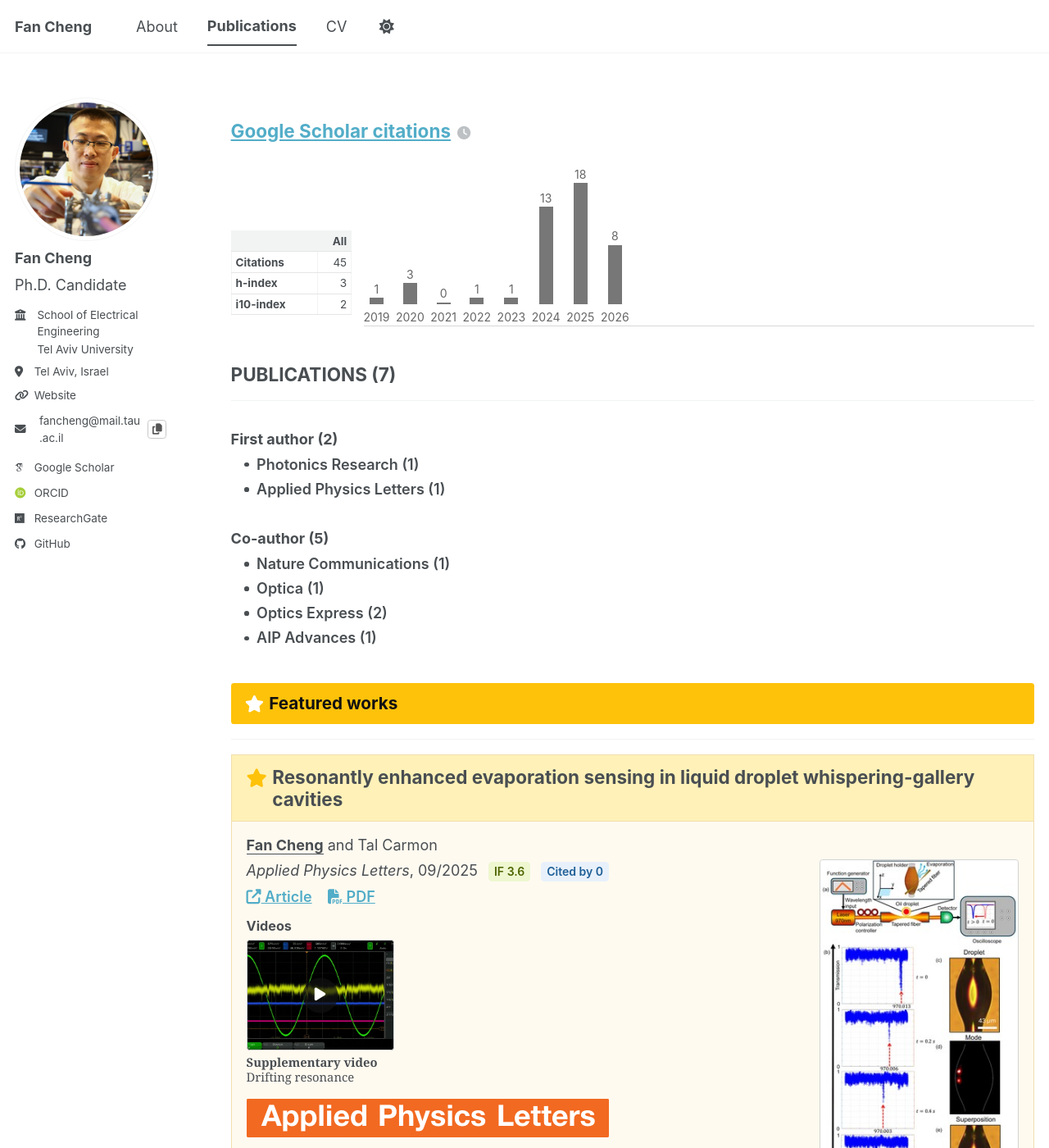
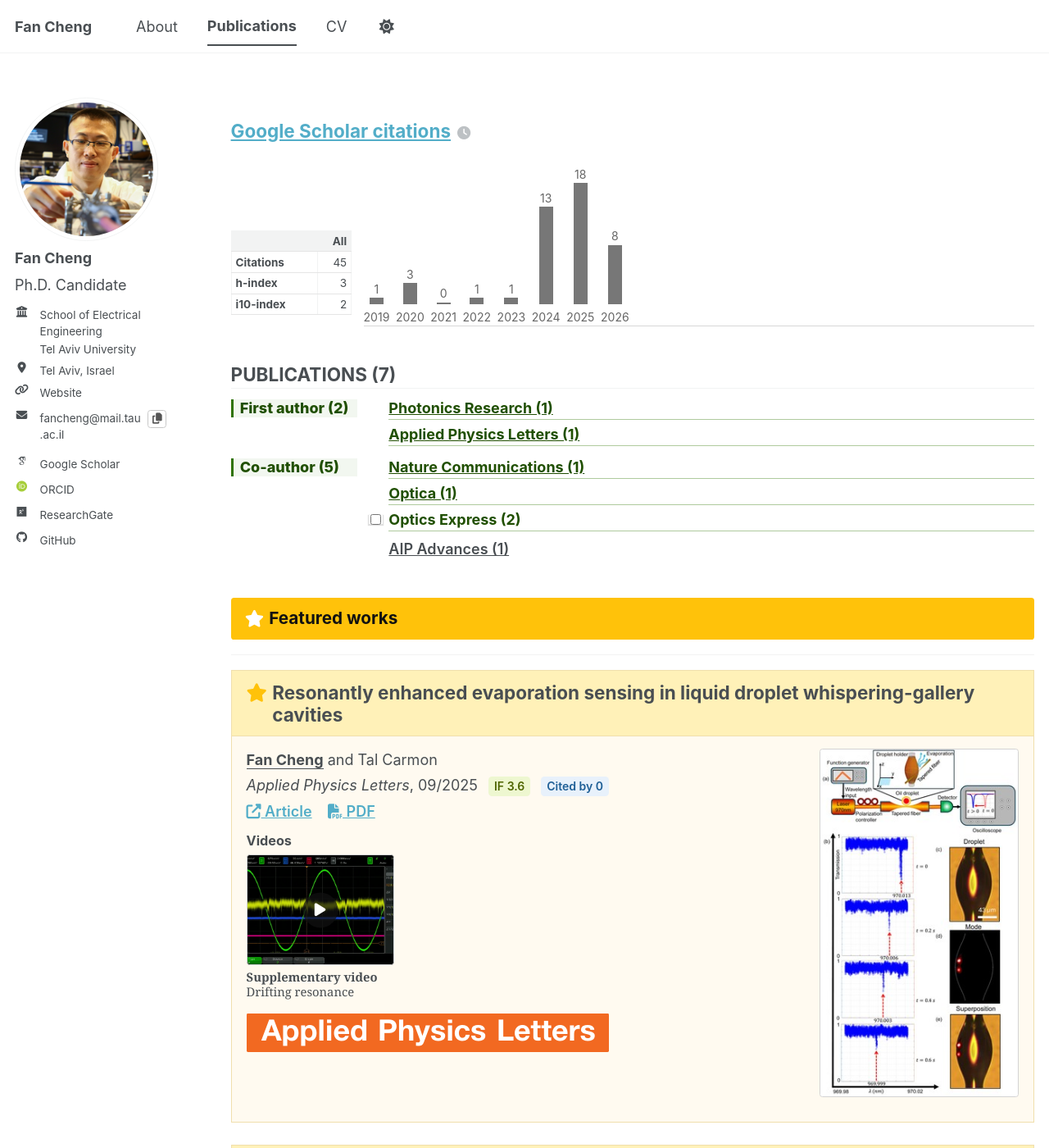
Before and after one commit to FanCheng5640/fancheng5640.github.io, a Jekyll site: the page built from _pages/publications.html, in a window 1280 px wide and 1400 px high. Shown: the whole window at 82% size. Built offline with Jekyll 4.4.1, drawn with Linux system fonts in a browser that asks for light colours; some web fonts are replaced; a script bundle is joined from its source files by our own code; library files that are not in the unit come from our copies.

Commit message:
Refine CV and publication layouts

```diff
--- a/_includes/publication-single.html
+++ b/_includes/publication-single.html
@@ -45,11 +45,11 @@
       <span id="{{ publication_copy_status_id }}" class="publication__copy-status publication__copy-status--inline" aria-live="polite"></span>
     </h2>
 
+    {% include publication-figure.html item=post context="list" %}
+
     {% if post.authors and post.authors != "" %}
       <p class="publication__authors">{{ post.authors }}</p>
     {% endif %}
-
-    {% include publication-figure.html item=post context="list" %}
 
     <p class="publication__meta">
       {% if post.venue %}<i class="publication__venue">{{ post.venue }}</i>{% endif %}{% if post.date %}{% if post.venue %}, {% endif %}{{ post.date | default: "1900-01-01" | date: "%m/%Y" }}{% endif %}
--- /dev/null
+++ b/_includes/publication-summary-venues.html
@@ -0,0 +1,30 @@
+<ul class="publication-summary__venues">
+{% for venue_group in include.groups %}
+  {% assign venue_items = venue_group.items | sort: "date" | reverse %}
+  {% assign priority_class = "" %}
+  {% if forloop.index <= 3 %}
+    {% assign priority_class = " publication-summary__venue-name--priority" %}
+  {% endif %}
+  <li>
+    {% if venue_items.size == 1 %}
+      {% assign venue_post = venue_items | first %}
+      {% assign venue_anchor_base = venue_post.url | default: venue_post.permalink | slugify %}
+      {% assign venue_anchor = "publication-" | append: venue_anchor_base %}
+      <span class="publication-summary__venue-spacer" aria-hidden="true"></span>
+      <a class="publication-summary__venue-name publication-summary__venue-link{{ priority_class }}" href="#{{ venue_anchor }}">{{ venue_group.name }} ({{ venue_items.size }})</a>
+    {% else %}
+      {% assign venue_slug = venue_group.name | slugify %}
+      {% assign venue_toggle_id = "publication-summary-" | append: include.role_slug | append: "-" | append: venue_slug %}
+      <input class="publication-summary__venue-toggle" type="checkbox" id="{{ venue_toggle_id }}">
+      <label class="publication-summary__venue-name publication-summary__venue-label{{ priority_class }}" for="{{ venue_toggle_id }}">{{ venue_group.name }} ({{ venue_items.size }})</label>
+      <ul class="publication-summary__paper-list">
+      {% for venue_post in venue_items %}
+        {% assign paper_anchor_base = venue_post.url | default: venue_post.permalink | slugify %}
+        {% assign paper_anchor = "publication-" | append: paper_anchor_base %}
+        <li><a href="#{{ paper_anchor }}">{{ venue_post.title }}</a></li>
+      {% endfor %}
+      </ul>
+    {% endif %}
+  </li>
+{% endfor %}
+</ul>
--- a/_pages/publications.html
+++ b/_pages/publications.html
@@ -73,42 +73,24 @@ hide_title: true
   </section>
 {% endif %}
 
-<h2>PUBLICATIONS ({{ site.publications | size }})</h2><hr />
+<h2 class="publication-count-heading">PUBLICATIONS ({{ site.publications | size }})</h2><hr class="publication-count-rule" />
 {% assign impact_meta = site.data.journal_metrics.metadata %}
 <div class="publication-summary">
   <section class="publication-summary__section">
     <h3 class="publication-summary__role">First author ({{ first_author_publications | size }})</h3>
-    <ul class="publication-summary__venues">
-    {% for venue_group in first_author_by_venue %}
-      <li>
-        <span class="publication-summary__venue-name">{{ venue_group.name }} ({{ venue_group.items | size }})</span>
-      </li>
-    {% endfor %}
-    </ul>
+    {% include publication-summary-venues.html groups=first_author_by_venue role_slug="first-author" %}
   </section>
 
   {% if corresponding_author_publications.size > 0 %}
   <section class="publication-summary__section">
     <h3 class="publication-summary__role">Corresponding author ({{ corresponding_author_publications | size }})</h3>
-    <ul class="publication-summary__venues">
-    {% for venue_group in corresponding_author_by_venue %}
-      <li>
-        <span class="publication-summary__venue-name">{{ venue_group.name }} ({{ venue_group.items | size }})</span>
-      </li>
-    {% endfor %}
-    </ul>
+    {% include publication-summary-venues.html groups=corresponding_author_by_venue role_slug="corresponding-author" %}
   </section>
   {% endif %}
 
   <section class="publication-summary__section">
     <h3 class="publication-summary__role">Co-author ({{ coauthor_publications | size }})</h3>
-    <ul class="publication-summary__venues">
-    {% for venue_group in coauthor_by_venue %}
-      <li>
-        <span class="publication-summary__venue-name">{{ venue_group.name }} ({{ venue_group.items | size }})</span>
-      </li>
-    {% endfor %}
-    </ul>
+    {% include publication-summary-venues.html groups=coauthor_by_venue role_slug="co-author" %}
   </section>
 </div>
 
--- a/_sass/layout/_page.scss
+++ b/_sass/layout/_page.scss
@@ -420,9 +420,10 @@
 
 .cv-education__item {
   display: grid;
-  grid-template-columns: minmax(0, 1fr) minmax(8rem, 11rem);
+  grid-template-columns: minmax(0, var(--cv-education-body-width, 23rem)) 9.25rem;
   gap: 1rem;
   align-items: start;
+  justify-content: start;
   padding: 0.85rem 0;
   border-bottom: 1px solid var(--global-border-color);
 }
@@ -442,17 +443,19 @@
 
 .cv-education__logo-link {
   display: flex;
-  justify-content: flex-end;
+  justify-content: flex-start;
   align-items: center;
-  min-height: 5rem;
+  width: 9.25rem;
+  height: 4.7rem;
+  min-height: 4.7rem;
 }
 
 .cv-education__logo {
   display: block;
-  width: auto;
-  max-width: 11rem;
-  max-height: 4.4rem;
+  width: 9.25rem;
+  height: 4.7rem;
   object-fit: contain;
+  object-position: left center;
 }
 
 @media (max-width: 520px) {
@@ -462,13 +465,15 @@
   }
 
   .cv-education__logo-link {
-    justify-content: flex-end;
-    min-height: 3.7rem;
+    justify-content: flex-start;
+    width: min(62vw, 9.25rem);
+    height: 4.2rem;
+    min-height: 4.2rem;
   }
 
   .cv-education__logo {
-    max-width: min(58vw, 10rem);
-    max-height: 3.5rem;
+    width: min(62vw, 9.25rem);
+    height: 4.2rem;
   }
 }
 
--- a/_sass/layout/_publications.scss
+++ b/_sass/layout/_publications.scss
@@ -110,44 +110,123 @@
   }
 }
 
+.publication-count-heading {
+  margin-bottom: 0.2rem;
+}
+
+.publication-count-rule {
+  margin: 0 0 0.55rem;
+}
+
 .publication-summary {
-  margin-bottom: 1.3rem;
+  margin-bottom: 1.05rem;
 }
 
 .publication-summary__section {
-  margin-bottom: 0.85rem;
+  display: grid;
+  grid-template-columns: minmax(8.6rem, max-content) minmax(0, 1fr);
+  column-gap: 0.7rem;
+  align-items: baseline;
+  margin-bottom: 0.45rem;
 }
 
 .publication-summary__role {
-  margin-bottom: 0.25rem;
-  font-weight: 700;
+  margin: 0;
+  padding-left: 0.45rem;
+  border-left: 3px solid #2f7300;
+  background: rgba(47, 115, 0, 0.06);
+  color: #204f00;
+  font-size: 1rem;
+  font-weight: 800;
 }
 
 .publication-summary__venues {
-  margin-top: 0.35rem;
-  padding-left: 0.9rem;
+  margin: 0;
+  padding-left: 0;
   list-style: none;
 }
 
 .publication-summary__venues li {
-  position: relative;
-  margin-bottom: 0.18rem;
-  padding-left: 0.85rem;
+  display: grid;
+  grid-template-columns: 1.05rem minmax(0, 1fr);
+  column-gap: 0.36rem;
+  align-items: baseline;
+  margin-bottom: 0.22rem;
+  padding-left: 0;
 }
 
 .publication-summary__venues li::before {
-  content: "";
-  position: absolute;
-  top: 0.62em;
-  left: 0;
-  width: 0.32rem;
-  height: 0.32rem;
-  border-radius: 50%;
-  background: var(--global-text-color);
+  display: none;
 }
 
 .publication-summary__venue-name {
   font-weight: 600;
+}
+
+.publication-summary__venue-link,
+.publication-summary__venue-label {
+  color: inherit;
+  text-decoration: none;
+}
+
+.publication-summary__venue-link:hover,
+.publication-summary__venue-link:focus,
+.publication-summary__paper-list a:hover,
+.publication-summary__paper-list a:focus {
+  text-decoration: underline;
+}
+
+.publication-summary__venue-label {
+  cursor: pointer;
+}
+
+.publication-summary__venue-name--priority {
+  border-bottom: 1px solid rgba(47, 115, 0, 0.38);
+  color: #204f00;
+  font-weight: 750;
+}
+
+.publication-summary__venue-spacer {
+  width: 0.95rem;
+  height: 1em;
+}
+
+.publication-summary__venue-toggle {
+  width: 0.95rem;
+  height: 0.95rem;
+  margin: 0.2em 0 0;
+}
+
+.publication-summary__paper-list {
+  display: none;
+  grid-column: 2;
+  margin: 0.18rem 0 0.25rem;
+  padding-left: 1rem;
+}
+
+.publication-summary__venue-toggle:checked ~ .publication-summary__paper-list {
+  display: block;
+}
+
+.publication-summary__paper-list li {
+  display: list-item;
+  margin: 0.12rem 0;
+  padding-left: 0;
+  list-style: disc;
+}
+
+.publication-summary__paper-list a {
+  color: inherit;
+  font-size: 0.9rem;
+  line-height: 1.25;
+  text-decoration: none;
+}
+
+@media (max-width: 520px) {
+  .publication-summary__section {
+    grid-template-columns: 1fr;
+    row-gap: 0.22rem;
+  }
 }
 
 .publication-section-heading {
--- a/_sass/layout/_sidebar.scss
+++ b/_sass/layout/_sidebar.scss
@@ -250,6 +250,9 @@
   display: none;
   position: absolute;
   right: 0;
+  box-sizing: border-box;
+  width: min(72vw, 15.5rem);
+  max-width: calc(100vw - 1rem);
   margin-top: 15px;
   padding: 10px;
   list-style-type: none;
@@ -263,6 +266,8 @@
   @include breakpoint($large) {
     display: block;
     position: relative;
+    width: 100%;
+    max-width: none;
     margin: 0;
     padding: 0;
     border: 0;
@@ -306,29 +311,55 @@
 
   li {
     white-space: nowrap;
+    text-align: left;
   }
 
   .author__url-lines {
-    display: inline-flex;
+    display: flex;
     flex-direction: column;
     gap: 2px;
-    vertical-align: top;
     white-space: normal;
   }
 
   a {
-    display: block;
+    display: grid;
+    grid-template-columns: 1.35rem minmax(0, 1fr);
+    column-gap: 0.35rem;
+    align-items: start;
     margin-bottom: 5px;
     padding-right: 5px;
     padding-top: 2px;
     padding-bottom: 2px;
     color: inherit;
     font-size: $type-size-5;
+    text-align: left;
     text-decoration: none;
 
     &:hover {
       text-decoration: underline;
     }
+  }
+
+  .author__desktop {
+    @media screen and (min-width: 1024px) {
+      display: grid;
+      grid-template-columns: 1.35rem minmax(0, 1fr);
+      column-gap: 0.35rem;
+      align-items: start;
+      margin-bottom: 5px;
+      white-space: normal;
+    }
+  }
+
+  .icon-pad-right {
+    margin-right: 0;
+    padding-right: 0;
+  }
+
+  a .icon-pad-right,
+  .author__desktop > .icon-pad-right,
+  .author__email-icon {
+    justify-self: start;
   }
 
   .author__email-copy {
@@ -339,8 +370,10 @@
   }
 
   .author__email-copy-button {
-    display: inline-flex;
-    align-items: center;
+    display: grid;
+    grid-template-columns: 1.35rem minmax(0, 1fr) 1.25rem;
+    column-gap: 0.35rem;
+    align-items: start;
     gap: 0.35rem;
     max-width: 100%;
     margin: 0 0 5px;
--- a/assets/js/_main.js
+++ b/assets/js/_main.js
@@ -168,6 +168,185 @@ let initCopyButtons = () => {
   });
 };
 
+let initPublicationListLayout = () => {
+  const items = document.querySelectorAll(".publication__item");
+  if (items.length === 0) {
+    return;
+  }
+
+  const getLineCount = (element) => {
+    const styles = window.getComputedStyle(element);
+    const fontSize = parseFloat(styles.fontSize) || 16;
+    let lineHeight = parseFloat(styles.lineHeight);
+    if (!lineHeight) {
+      lineHeight = fontSize * 1.2;
+    }
+    return element.getBoundingClientRect().height / lineHeight;
+  };
+
+  const layoutItem = (item) => {
+    const authors = item.querySelector(".publication__authors");
+    const cluster = item.querySelector(".publication__visual-cluster");
+    const logoRow = item.querySelector(".publication__journal-logo-row");
+    const image = cluster ? cluster.querySelector(".publication__figure-trigger img") : null;
+    const figure = cluster ? cluster.querySelector(".publication__figure--list") : null;
+    const videoCount = item.querySelectorAll(".publication__video-card").length;
+
+    if (!authors || !cluster || !image) {
+      return;
+    }
+
+    image.style.removeProperty("max-height");
+    cluster.style.removeProperty("width");
+    cluster.style.removeProperty("max-width");
+    item.classList.remove("publication__item--figure-after-authors");
+    authors.before(cluster);
+
+    const isSingleColumn = window.matchMedia("(max-width: 520px)").matches;
+    const shouldPlaceAfterAuthors = isSingleColumn || getLineCount(authors) > 1.18;
+
+    if (shouldPlaceAfterAuthors) {
+      item.classList.add("publication__item--figure-after-authors");
+      authors.after(cluster);
+    }
+
+    if (
+      shouldPlaceAfterAuthors &&
+      (item.classList.contains("publication__item--text-figure-only") || videoCount <= 1) &&
+      figure &&
+      figure.classList.contains("publication__figure--orientation-landscape")
+    ) {
+      cluster.style.width = "min(100%, 34rem)";
+      cluster.style.maxWidth = "34rem";
+    }
+
+    if (!logoRow) {
+      return;
+    }
+
+    window.requestAnimationFrame(() => {
+      const imageBox = image.getBoundingClientRect();
+      const logoBox = logoRow.getBoundingClientRect();
+      const availableHeight = Math.floor(logoBox.bottom - imageBox.top - 1);
+      const canGrowToLogo =
+        shouldPlaceAfterAuthors &&
+        (item.classList.contains("publication__item--text-figure-only") || videoCount <= 1) &&
+        figure &&
+        figure.classList.contains("publication__figure--orientation-landscape");
+
+      if (canGrowToLogo && availableHeight > imageBox.height + 1) {
+        image.style.maxHeight = `${availableHeight}px`;
+      }
+
+      const adjustedImageBox = image.getBoundingClientRect();
+      const finalAvailableHeight = Math.floor(logoBox.bottom - adjustedImageBox.top - 1);
+      if (finalAvailableHeight <= 0) {
+        return;
+      }
+
+      if (adjustedImageBox.height > finalAvailableHeight) {
+        image.style.maxHeight = `${finalAvailableHeight}px`;
+        return;
+      }
+
+      const overflow = adjustedImageBox.bottom - logoBox.bottom;
+      if (overflow <= 1) {
+        return;
+      }
+
+      const nextHeight = Math.max(48, Math.floor(adjustedImageBox.height - overflow - 1));
+      image.style.maxHeight = `${nextHeight}px`;
+    });
+  };
+
+  const layoutAll = () => {
+    items.forEach(layoutItem);
+  };
+
+  let resizeTimer = null;
+  const scheduleLayout = () => {
+    window.clearTimeout(resizeTimer);
+    resizeTimer = window.setTimeout(layoutAll, 80);
+  };
+
+  layoutAll();
+  window.addEventListener("resize", scheduleLayout);
+  items.forEach((item) => {
+    const image = item.querySelector(".publication__visual-cluster img");
+    if (image && !image.complete) {
+      image.addEventListener("load", scheduleLayout, { once: true });
+    }
+  });
+};
+
+let initCvEducationLayout = () => {
+  const groups = document.querySelectorAll(".cv-education");
+  if (groups.length === 0) {
+    return;
+  }
+
+  const measureTextWidth = (body) => {
+    const bodyBox = body.getBoundingClientRect();
+    const walker = document.createTreeWalker(body, NodeFilter.SHOW_TEXT, {
+      acceptNode(node) {
+        return node.textContent.trim() ? NodeFilter.FILTER_ACCEPT : NodeFilter.FILTER_REJECT;
+      },
+    });
+    let maxTextRight = bodyBox.left;
+    let hasText = false;
+
+    while (walker.nextNode()) {
+      const range = document.createRange();
+      range.selectNodeContents(walker.currentNode);
+      Array.from(range.getClientRects()).forEach((rect) => {
+        if (rect.width > 1 && rect.height > 1) {
+          hasText = true;
+          maxTextRight = Math.max(maxTextRight, rect.right);
+        }
+      });
+    }
+
+    if (!hasText) {
+      return bodyBox.width;
+    }
+    return maxTextRight - bodyBox.left;
+  };
+
+  const layoutAll = () => {
+    const isSingleColumn = window.matchMedia("(max-width: 520px)").matches;
+    groups.forEach((group) => {
+      group.style.removeProperty("--cv-education-body-width");
+      if (isSingleColumn) {
+        return;
+      }
+
+      const items = Array.from(group.querySelectorAll(".cv-education__item"));
+      const logo = group.querySelector(".cv-education__logo-link");
+      if (items.length === 0 || !logo) {
+        return;
+      }
+
+      const maxTextWidth = Math.max(...items.map((item) => measureTextWidth(item.querySelector(".cv-education__body"))));
+      const columnGap = parseFloat(window.getComputedStyle(items[0]).columnGap) || 0;
+      const maxBodyWidth = group.getBoundingClientRect().width - logo.getBoundingClientRect().width - columnGap;
+      if (maxBodyWidth <= 0) {
+        return;
+      }
+
+      group.style.setProperty("--cv-education-body-width", `${Math.ceil(Math.min(maxTextWidth, maxBodyWidth))}px`);
+    });
+  };
+
+  let resizeTimer = null;
+  const scheduleLayout = () => {
+    window.clearTimeout(resizeTimer);
+    resizeTimer = window.setTimeout(layoutAll, 80);
+  };
+
+  layoutAll();
+  window.addEventListener("resize", scheduleLayout);
+};
+
 /* ==========================================================================
    Plotly integration script so that Markdown codeblocks will be rendered
    ========================================================================== */
@@ -244,6 +423,8 @@ $(document).ready(function () {
 
   initPublicationFigureDialogs();
   initCopyButtons();
+  initPublicationListLayout();
+  initCvEducationLayout();
 
   // Follow menu drop down
   $(".author__urls-wrapper > .author__follow-button").on("click", function () {
```
Also changed, not shown: _pages/cv.md (+3 -3 lines), images/logos/shanxi-university-logo-cv.png (added), images/logos/tel-aviv-university-logo-cv.png (added).
